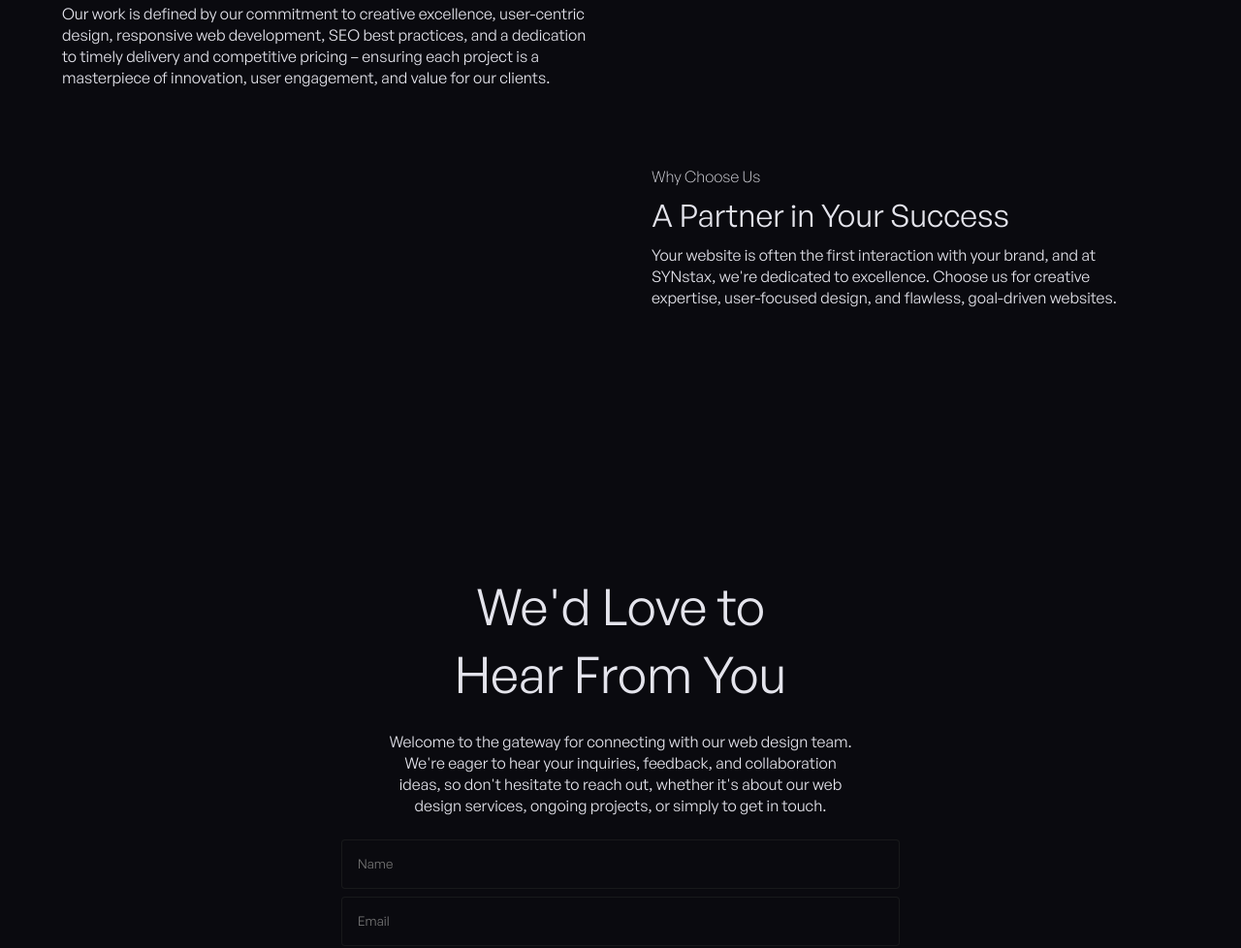
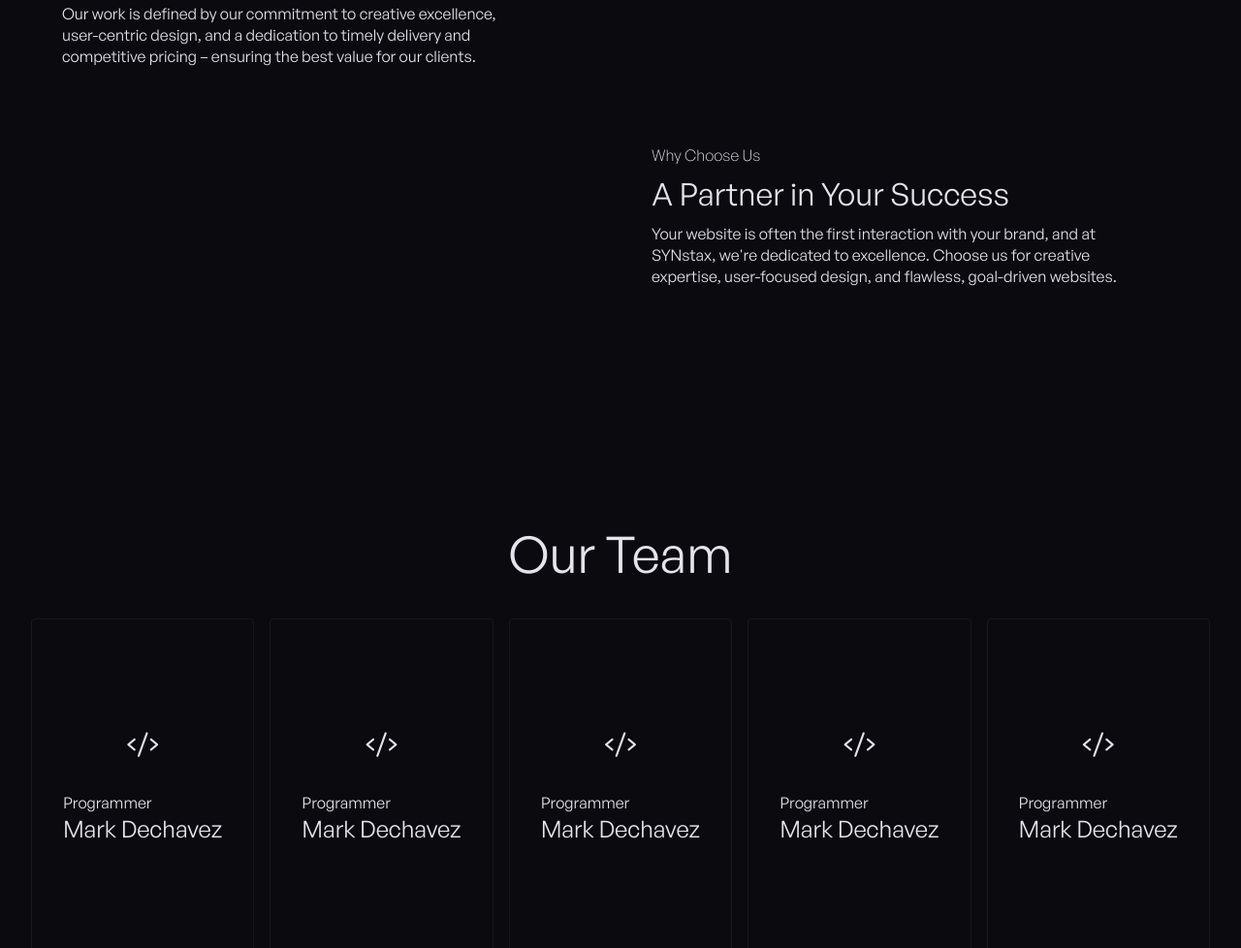
Before and after one commit to MrkDchvz/synstax, a website: page index.html in a window 1280 px wide. Shown: the part 1185-2163 px from the top of the page at 97% size. Drawn offline with nearby package versions, Linux system fonts and the light colour scheme.

Commit message:
Added pictures for team section

```diff
--- a/index.html
+++ b/index.html
@@ -6,11 +6,15 @@
   <meta name="viewport" content="width=device-width, initial-scale=1.0">
   <title>Document</title>
   <link rel="stylesheet" href="./dist/css/main.css">
+  <link
+      rel="stylesheet"
+      type="text/css"
+      href="https://unpkg.com/@phosphor-icons/web@2.0.3/src/regular/style.css"
+    />
 </head>
 <body>
-  <main>
-    <!-- Desktop Navigation -->
-    <nav class="desktop-nav">
+      <!-- Desktop Navigation -->
+      <nav class="desktop-nav">
       <div class="logo">
         <img class="logo__img" src="./img/synstax_logo.png" alt="our logo">
         <p class="logo__title">SYNstax</p>
@@ -25,7 +29,7 @@
         <div class="hamburger__bar"></div>
     </button>
     </nav>
-    <!-- Mobile Navigation -->
+      <!-- Mobile Navigation -->
     <nav class="mobile-nav">
       <ul class="mobile-nav__list">
           <li class="mobile-nav__item mobile-nav__item--home"><a href="#home-page" class="mobile-nav__link mobile-nav__link--home">Home</a></li>
@@ -34,7 +38,10 @@
           <li class="mobile-nav__item mobile-nav__item--contact"><a href="#contact"class="mobile-nav__link mobile-nav__link--contact">Contact</a></li>
       </ul>
   </nav>
-  <!-- Hero page -->
+
+    <!-- ================ Main =============== -->
+  <main>
+   <!-- Hero page -->
     <section class="hero">
       <h1 class="hero__header">Designing the Future of the Web</h1>
       <p class="hero__sub-header">Transforming Ideas into Web Reality</p>
@@ -42,7 +49,7 @@
       <!-- <div id="particles-div"></div> -->
     </section>
 
-    <!-- About Us -->
+   <!-- About Us -->
     <section class="about">
       <article class="about__article">
         <div class="about__article__img-container">
@@ -62,7 +69,7 @@
         <div class="about__article__text">
           <p class="about__article__sub-header">Our Core Values</p>
           <h2 class="about__article__header">The Cornerstones of Our Work</h2>
-          <p class="about__article__description">Our work is defined by our commitment to creative excellence, user-centric design, responsive web development, SEO best practices, and a dedication to timely delivery and competitive pricing – ensuring each project is a masterpiece of innovation, user engagement, and value for our clients.</p>
+          <p class="about__article__description">Our work is defined by our commitment to creative excellence, user-centric design, and a dedication to timely delivery and competitive pricing – ensuring the best value for our clients.</p>
         </div>
       </article>
 
@@ -76,6 +83,53 @@
           <p class="about__article__description">Your website is often the first interaction with your brand, and at SYNstax, we're dedicated to excellence. Choose us for creative expertise, user-focused design, and flawless, goal-driven websites.</p>
         </div>
       </article>
+    </section>
+
+   <!-- Teams -->
+    <section class="team">
+      <h2 class="team__header">Our Team</h2>
+      <div class="team__grid">
+        <!-- Programmer Card -->
+        <div class="team__card" data-tilt>
+          <i class="ph ph-code"></i>
+          <div class="team__card__text">
+            <p class="team__card__sub-header">Programmer</p>
+            <h1 class="team__card__header">Mark Dechavez</h1>
+          </div>
+        </div>
+
+        <div class="team__card" data-tilt>
+          <i class="ph ph-code"></i>
+          <div class="team__card__text">
+            <p class="team__card__sub-header">Programmer</p>
+            <h1 class="team__card__header">Mark Dechavez</h1>
+          </div>
+        </div>
+
+        <div class="team__card" data-tilt>
+          <i class="ph ph-code"></i>
+          <div class="team__card__text">
+            <p class="team__card__sub-header">Programmer</p>
+            <h1 class="team__card__header">Mark Dechavez</h1>
+          </div>
+        </div>
+
+        <div class="team__card" data-tilt>
+          <i class="ph ph-code"></i>
+          <div class="team__card__text">
+            <p class="team__card__sub-header">Programmer</p>
+            <h1 class="team__card__header">Mark Dechavez</h1>
+          </div>
+        </div>
+
+        <div class="team__card" data-tilt>
+          <i class="ph ph-code"></i>
+          <div class="team__card__text">
+            <p class="team__card__sub-header">Programmer</p>
+            <h1 class="team__card__header">Mark Dechavez</h1>
+          </div>
+        </div>
+      </div>
     </section>
     <!-- Projects -->
     <!-- Contacts -->
@@ -98,7 +152,10 @@
   <footer class="footer"></footer>
 
   <!-- =====Script=====-->
+<script src="./node_modules/jquery/dist/jquery.slim.min.js"></script>
+<script src="./node_modules/tilt.js/./dest/tilt.jquery.js"></script>
 <script src="./js/lib/particles.js"></script>
+<!-- Main JS File -->
 <script src="./js/app.js"></script>
 <script src="./js/hamburger.js"></script>
 </body>
--- a/scss/components/_about.scss
+++ b/scss/components/_about.scss
@@ -1,10 +1,6 @@
 @use '../globals/colors' as c;
 @use '../globals/typography' as tg;
 @use '../globals/breakpoints' as bp;
-.about {
-  margin-inline: 2rem;
-}
-
 
 .about__article {
   display: grid;
--- a/scss/components/_index.scss
+++ b/scss/components/_index.scss
@@ -5,3 +5,4 @@
 @forward 'mobile-nav';
 @forward 'contacts';
 @forward 'about';
+@forward 'team';
--- /dev/null
+++ b/scss/components/_team.scss
@@ -0,0 +1,57 @@
+@use '../globals/colors' as c;
+@use '../globals/typography' as tg;
+@use '../globals/breakpoints' as bp;
+
+.team {
+  &__header {
+    text-align: center;
+    font-size: tg.$fs-xlg;
+    margin-bottom: 2rem;
+  }
+
+  &__grid {
+    display: grid;
+    grid-template-columns: repeat(auto-fit, minmax(200px, .5fr));
+    justify-content: center;
+    gap: 1rem;
+  }
+}
+
+.team__card {
+  position: relative;
+  flex-direction: column;
+  align-items: center;
+  justify-content: center;
+  aspect-ratio: 1 / 1.5;
+  transform-style: preserve-3d;
+  border: 1px solid rgba(45, 48, 47, 0.4);
+  border-radius: 4px;
+  display: flex;
+  gap: 2rem;
+
+  &::before {
+    content: "";
+    position: absolute;
+    top: 0;
+    left: 0;
+    width: 100%;
+    aspect-ratio: 1 / 1.5;
+    filter: blur(2px);
+    height: inherit;
+    opacity: 0;
+    background-image: url(../../img/mark.jpg);
+    object-fit: cover;
+    background-size: cover;
+    transition: all 200ms ease-in;
+  }
+  &:hover::before {
+    opacity: 1;
+    filter: blur(0px);
+  }
+
+  &__text {
+    margin-inline: min(0.2rem, 0.5rem);
+  }
+
+
+}
--- a/scss/globals/_boilerplate.scss
+++ b/scss/globals/_boilerplate.scss
@@ -22,6 +22,10 @@ body {
   color: c.$text;
 }
 
+main {
+  margin-inline: min(2rem, 4vw);
+}
+
 section {
   padding: 5rem 0;
 }
--- /dev/null
+++ b/scss/util/_icons.scss
@@ -0,0 +1,3 @@
+.ph {
+  font-size: 34px;
+}
--- a/scss/util/_index.scss
+++ b/scss/util/_index.scss
@@ -1 +1,2 @@
 @forward 'fonts';
+@forward 'icons';
```
Also changed, not shown: package.json (added, +15 -0 lines), dist/css/main.css, img/mark.jpg (added), 1 other file.
